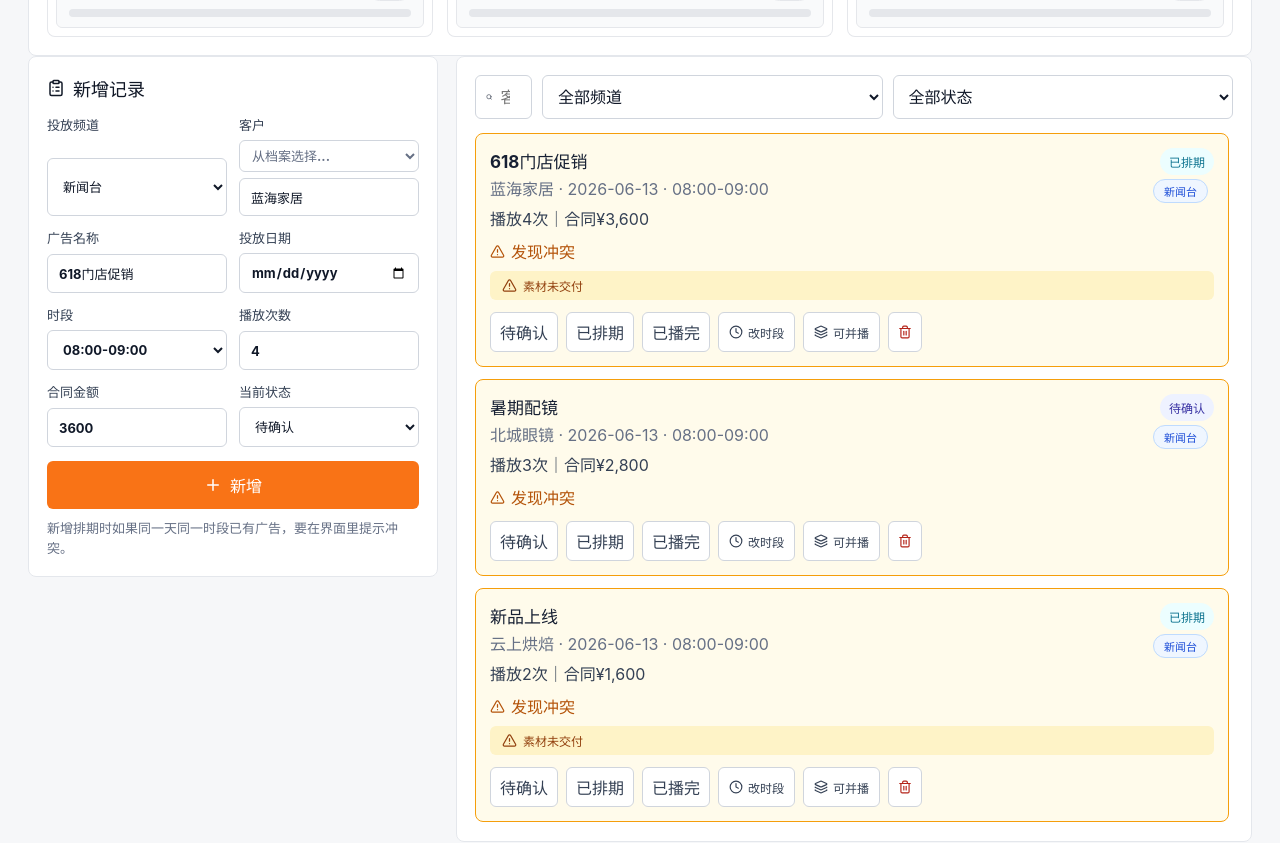
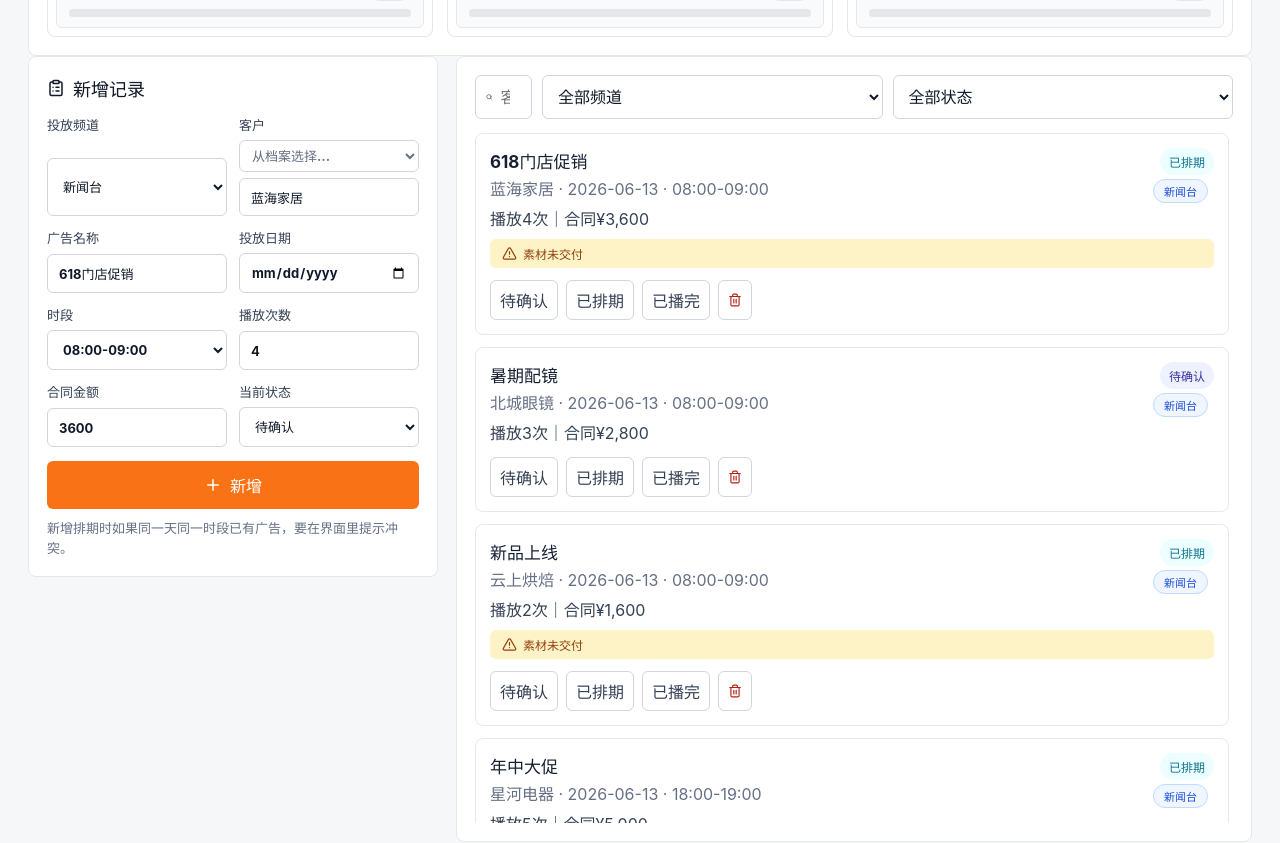
Before and after one commit to aliAjax/hxwl-61305-2f01f62, a React (Vite) app: page / in a window 1280 px wide. Shown: the part 840-1683 px from the top of the page. Built offline with nearby package versions, Linux system fonts and the light colour scheme.

Commit message:
修复库存时段贯通和容量冲突误判

```diff
--- a/src/App.jsx
+++ b/src/App.jsx
@@ -431,6 +431,30 @@ function getChannelInventory(channelId, inventory) {
   return inventory?.[channelId] || defaultInventory[channelId];
 }
 
+function getEnabledInventorySlots(channelId, inventory) {
+  const inventorySlots = getChannelInventory(channelId, inventory)?.slots || [];
+  const enabledSlots = inventorySlots
+    .filter((slot) => slot.enabled !== false && Number(slot.capacity || 0) > 0)
+    .map((slot) => slot.slot)
+    .filter(Boolean);
+  return enabledSlots.length > 0 ? enabledSlots : getChannelSlots(channelId);
+}
+
+function getInventorySlotConfig(channelId, slotName, inventory) {
+  return getChannelInventory(channelId, inventory)?.slots?.find((slot) => slot.slot === slotName);
+}
+
+function getSlotCapacityState(channelId, slotName, count, inventory) {
+  const slotConfig = getInventorySlotConfig(channelId, slotName, inventory);
+  const capacity = Number(slotConfig?.capacity ?? 1);
+  const isEnabled = slotConfig?.enabled !== false && capacity > 0;
+  return {
+    capacity,
+    isEnabled,
+    isOverCapacity: !isEnabled ? count > 0 : count > capacity,
+  };
+}
+
 function App() {
   const [records, setRecords] = useState(loadRecords);
   const [selectedChannel, setSelectedChannel] = useState('channel-news');
@@ -492,11 +516,29 @@ function App() {
   useEffect(() => {
     if (filters.channel !== '全部') {
       setSelectedChannel(filters.channel);
-      const channelSlots = getChannelSlots(filters.channel);
-      setForm((prev) => ({ ...prev, channelId: filters.channel, slot: channelSlots[0] || prev.slot }));
+      const channelSlots = getEnabledInventorySlots(filters.channel, inventory);
+      setForm((prev) => ({
+        ...prev,
+        channelId: filters.channel,
+        slot: channelSlots.includes(prev.slot) ? prev.slot : channelSlots[0] || '',
+      }));
       setBatchForm((prev) => ({ ...prev, channelId: filters.channel, slots: [] }));
     }
-  }, [filters.channel]);
+  }, [filters.channel, inventory]);
+
+  useEffect(() => {
+    setForm((prev) => {
+      const channelId = prev.channelId || selectedChannel;
+      const channelSlots = getEnabledInventorySlots(channelId, inventory);
+      if (channelSlots.includes(prev.slot)) return prev;
+      return { ...prev, slot: channelSlots[0] || '' };
+    });
+    setBatchForm((prev) => {
+      const channelSlots = getEnabledInventorySlots(prev.channelId, inventory);
+      const nextSlots = prev.slots.filter((slot) => channelSlots.includes(slot));
+      return nextSlots.length === prev.slots.length ? prev : { ...prev, slots: nextSlots };
+    });
+  }, [inventory, selectedChannel]);
 
   function persist(next) {
     setRecords(next);
@@ -864,13 +906,10 @@ function App() {
     const targetDate = form.date;
 
     if (targetChannelId && targetSlot && targetDate) {
-      const channelInv = getChannelInventory(targetChannelId, inventory);
-      const slotConfig = channelInv?.slots?.find((s) => s.slot === targetSlot);
-      const capacity = slotConfig?.capacity ?? 1;
-      const isEnabled = slotConfig?.enabled !== false;
       const currentUsage = records.filter(
         (r) => r.channelId === targetChannelId && r.date === targetDate && r.slot === targetSlot && !r.coPlay
       ).length;
+      const { capacity, isEnabled } = getSlotCapacityState(targetChannelId, targetSlot, currentUsage, inventory);
 
       if (!isEnabled) {
         const confirmAdd = confirm(`警告：频道「${getChannelById(targetChannelId)?.name}」的时段「${targetSlot}」已被禁用，是否仍要添加？`);
@@ -899,7 +938,7 @@ function App() {
     }
 
     persist([nextRecord, ...records]);
-    const channelSlots = getChannelSlots(targetChannelId);
+    const channelSlots = getEnabledInventorySlots(targetChannelId, inventory);
     setForm({ ...appConfig.defaultValues, channelId: targetChannelId, slot: channelSlots[0] || '' });
     setSelected(nextRecord);
   }
@@ -1042,22 +1081,12 @@ function App() {
     Object.entries(slotMap).forEach(([key, items]) => {
       const nonCoPlay = items.filter((r) => !r.coPlay);
       const [channelId, date, slot] = key.split('::');
-      const channelInv = getChannelInventory(channelId, inventory);
-      const slotConfig = channelInv?.slots?.find((s) => s.slot === slot);
-      const capacity = slotConfig?.capacity ?? 1;
-      const isEnabled = slotConfig?.enabled !== false;
-      const isOverCapacity = isEnabled && nonCoPlay.length > capacity;
-      const isMultiRecord = nonCoPlay.length > 1;
-      const isCapacityConflict = isEnabled && capacity === 0;
-      if (isMultiRecord || isOverCapacity || isCapacityConflict) {
+      const { capacity, isEnabled, isOverCapacity } = getSlotCapacityState(channelId, slot, nonCoPlay.length, inventory);
+      if (isOverCapacity) {
         const totalPlays = nonCoPlay.reduce((sum, r) => sum + Number(r.plays || 0), 0);
         const totalAmount = nonCoPlay.reduce((sum, r) => sum + Number(r.amount || 0), 0);
         const clients = [...new Set(nonCoPlay.map((r) => r.client))];
         const channel = getChannelById(channelId);
-        let conflictType = 'overlap';
-        if (isCapacityConflict) conflictType = 'disabled';
-        else if (isOverCapacity && !isMultiRecord) conflictType = 'overcapacity';
-        else if (isOverCapacity && isMultiRecord) conflictType = 'both';
         groups.push({
           key,
           channelId,
@@ -1072,7 +1101,7 @@ function App() {
           conflictCount: nonCoPlay.length,
           capacity,
           isEnabled,
-          conflictType
+          conflictType: isEnabled ? 'overcapacity' : 'disabled'
         });
       }
     });
@@ -1115,10 +1144,10 @@ function App() {
     let slotOptions;
     if (filters.channel === '全部') {
       const allSlots = new Set();
-      channels.forEach((ch) => ch.slots.forEach((s) => allSlots.add(s)));
+      channels.forEach((ch) => getEnabledInventorySlots(ch.id, inventory).forEach((s) => allSlots.add(s)));
       slotOptions = Array.from(allSlots);
     } else {
-      slotOptions = getChannelSlots(filters.channel);
+      slotOptions = getEnabledInventorySlots(filters.channel, inventory);
     }
     const map = {};
     slotOptions.forEach((slot) => {
@@ -1148,7 +1177,7 @@ function App() {
         utilization: totalRecords > 0 ? (s.recordCount / totalRecords) * 100 : 0,
       };
     });
-  }, [filteredRecords, isConflicted, filters.channel]);
+  }, [filteredRecords, isConflicted, filters.channel, inventory]);
 
   const last7DaysRevenue = useMemo(() => {
     const baseDate = parseDateKey(today);
@@ -1336,7 +1365,9 @@ function App() {
       slots.forEach((slot, slotIdx) => {
         const key = `${channelId}::${date}::${slot}`;
         const existingRecords = records.filter((r) => r.channelId === channelId && r.date === date && r.slot === slot && !r.coPlay);
-        const hasConflict = existingRecords.length > 0;
+        const usageWithPreview = existingRecords.length + 1;
+        const capacityState = getSlotCapacityState(channelId, slot, usageWithPreview, inventory);
+        const hasConflict = capacityState.isOverCapacity;
         previewRows.push({
           previewId: `p-${dateIdx}-${slotIdx}`,
           client,
@@ -1353,6 +1384,7 @@ function App() {
             client: r.client,
             adName: r.adName,
           })),
+          capacity: capacityState.capacity,
         });
         rowIndex += 1;
       });
@@ -1613,7 +1645,7 @@ function App() {
               <span>投放频道</span>
               <select value={form.channelId || selectedChannel} onChange={(event) => {
                 const newChannelId = event.target.value;
-                const channelSlots = getChannelSlots(newChannelId);
+                const channelSlots = getEnabledInventorySlots(newChannelId, inventory);
                 setForm({ ...form, channelId: newChannelId, slot: channelSlots[0] || form.slot });
               }}>
                 {channels.map((channel) => (
@@ -1636,7 +1668,7 @@ function App() {
                   <textarea value={form[field.key] || ''} onChange={(event) => setForm({ ...form, [field.key]: event.target.value })} placeholder={field.placeholder} />
                 ) : field.key === 'slot' ? (
                   <select value={form[field.key] || ''} onChange={(event) => setForm({ ...form, [field.key]: event.target.value })}>
-                    {getChannelSlots(form.channelId || selectedChannel).map((option) => <option key={option}>{option}</option>)}
+                    {getEnabledInventorySlots(form.channelId || selectedChannel, inventory).map((option) => <option key={option}>{option}</option>)}
                   </select>
                 ) : field.type === 'select' ? (
                   <select value={form[field.key] || ''} onChange={(event) => setForm({ ...form, [field.key]: event.target.value })}>
@@ -1715,7 +1747,7 @@ function App() {
                         <div className="reslot-inline">
                           <select value={reslotValue} onChange={(e) => setReslotValue(e.target.value)}>
                             <option value="">选择新时段</option>
-                            {appConfig.fields.find((f) => f.key === 'slot')?.options
+                            {getEnabledInventorySlots(item.channelId || selectedChannel, inventory)
                               .filter((opt) => opt !== item.slot)
                               .map((opt) => <option key={opt}>{opt}</option>)}
                           </select>
@@ -1879,7 +1911,6 @@ function App() {
                 value={batchForm.channelId}
                 onChange={(e) => {
                   const newChannelId = e.target.value;
-                  const channelSlots = getChannelSlots(newChannelId);
                   setBatchForm({ ...batchForm, channelId: newChannelId, slots: [] });
                 }}
               >
@@ -1961,7 +1992,7 @@ function App() {
             <label className="batch-label">
               <span>投放时段（可多选）</span>
               <div className="slot-chips">
-                {getChannelSlots(batchForm.channelId).map((slot) => (
+                {getEnabledInventorySlots(batchForm.channelId, inventory).map((slot) => (
                   <button
                     key={slot}
                     type="button"
@@ -2218,7 +2249,7 @@ function App() {
                             <div className="reslot-inline">
                               <select value={reslotValue} onChange={(e) => setReslotValue(e.target.value)}>
                                 <option value="">选择新时段</option>
-                                {appConfig.fields.find((f) => f.key === 'slot')?.options
+                                {getEnabledInventorySlots(group.channelId, inventory)
                                   .filter((opt) => opt !== group.slot)
                                   .map((opt) => <option key={opt}>{opt}</option>)}
                               </select>
@@ -2989,7 +3020,15 @@ function App() {
                   <div className="slot-groups">
                     {Object.entries(slots).map(([slot, slotItems]) => {
                       const nonCoPlayItems = slotItems.filter((r) => !r.coPlay);
-                      const hasConflict = nonCoPlayItems.length > 1;
+                      const usageByChannel = nonCoPlayItems.reduce((acc, item) => {
+                        const channelId = item.channelId || 'channel-news';
+                        acc[channelId] = (acc[channelId] || 0) + 1;
+                        return acc;
+                      }, {});
+                      const conflictCount = Object.entries(usageByChannel).reduce((total, [channelId, count]) => {
+                        return total + (getSlotCapacityState(channelId, slot, count, inventory).isOverCapacity ? count : 0);
+                      }, 0);
+                      const hasConflict = conflictCount > 0;
                       const hasCoPlay = slotItems.some((r) => r.coPlay);
                       return (
                         <div key={slot} className={`slot-group ${hasConflict ? 'slot-conflict' : ''} ${hasCoPlay ? 'slot-coplay' : ''}`}>
@@ -2997,7 +3036,7 @@ function App() {
                             <span className="slot-name">{slot}</span>
                             {hasConflict && (
                               <span className="slot-conflict-tag">
-                                <AlertTriangle size={12} />{nonCoPlayItems.length}条冲突
+                                <AlertTriangle size={12} />{conflictCount}条冲突
                               </span>
                             )}
                             {hasCoPlay && (
@@ -3067,7 +3106,7 @@ function App() {
                     <div className="reslot-inline">
                       <select value={reslotValue} onChange={(e) => setReslotValue(e.target.value)}>
                         <option value="">选择新时段</option>
-                        {appConfig.fields.find((f) => f.key === 'slot')?.options
+                        {getEnabledInventorySlots(selected.channelId || selectedChannel, inventory)
                           .filter((opt) => opt !== selected.slot)
                           .map((opt) => <option key={opt}>{opt}</option>)}
                       </select>
```
